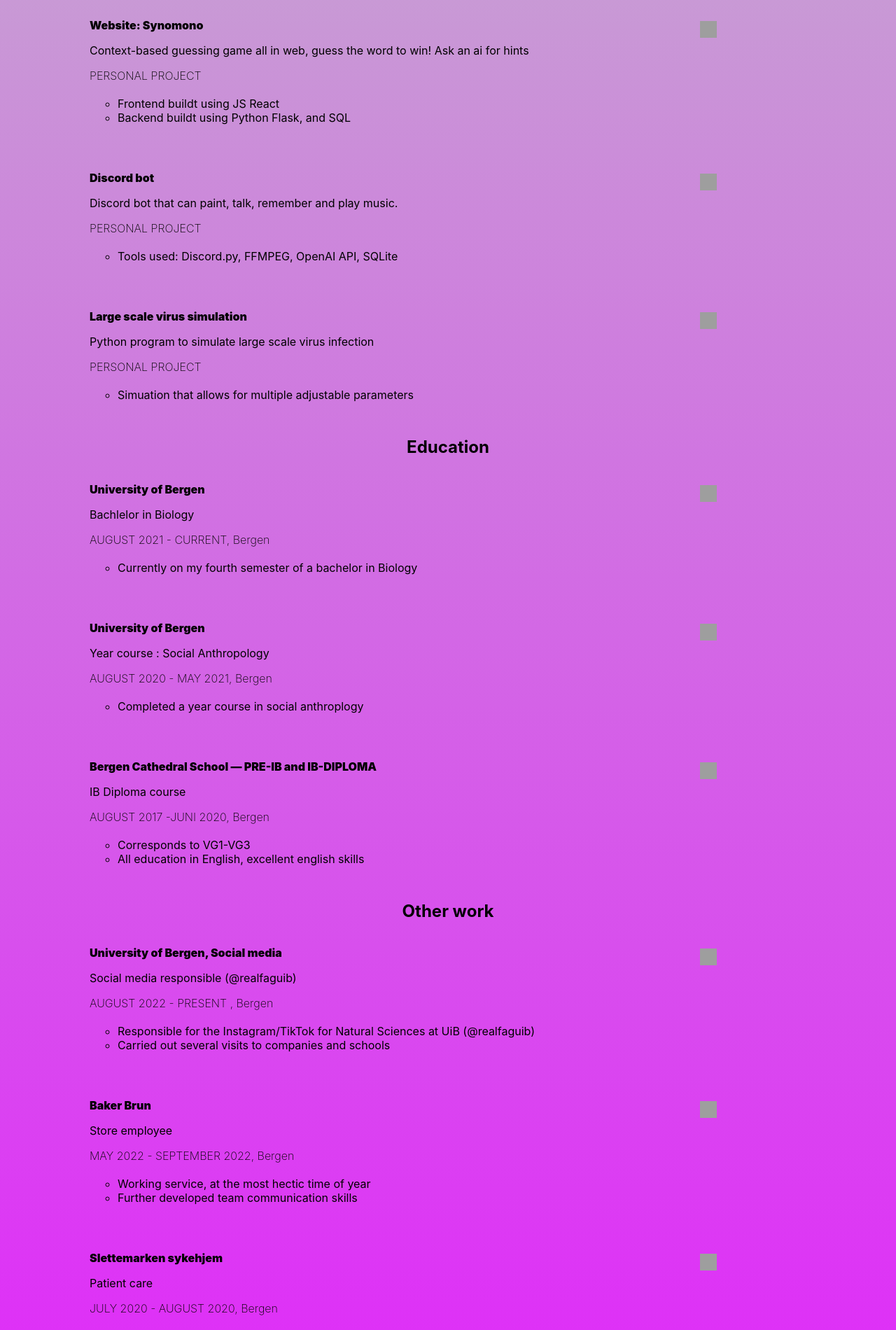
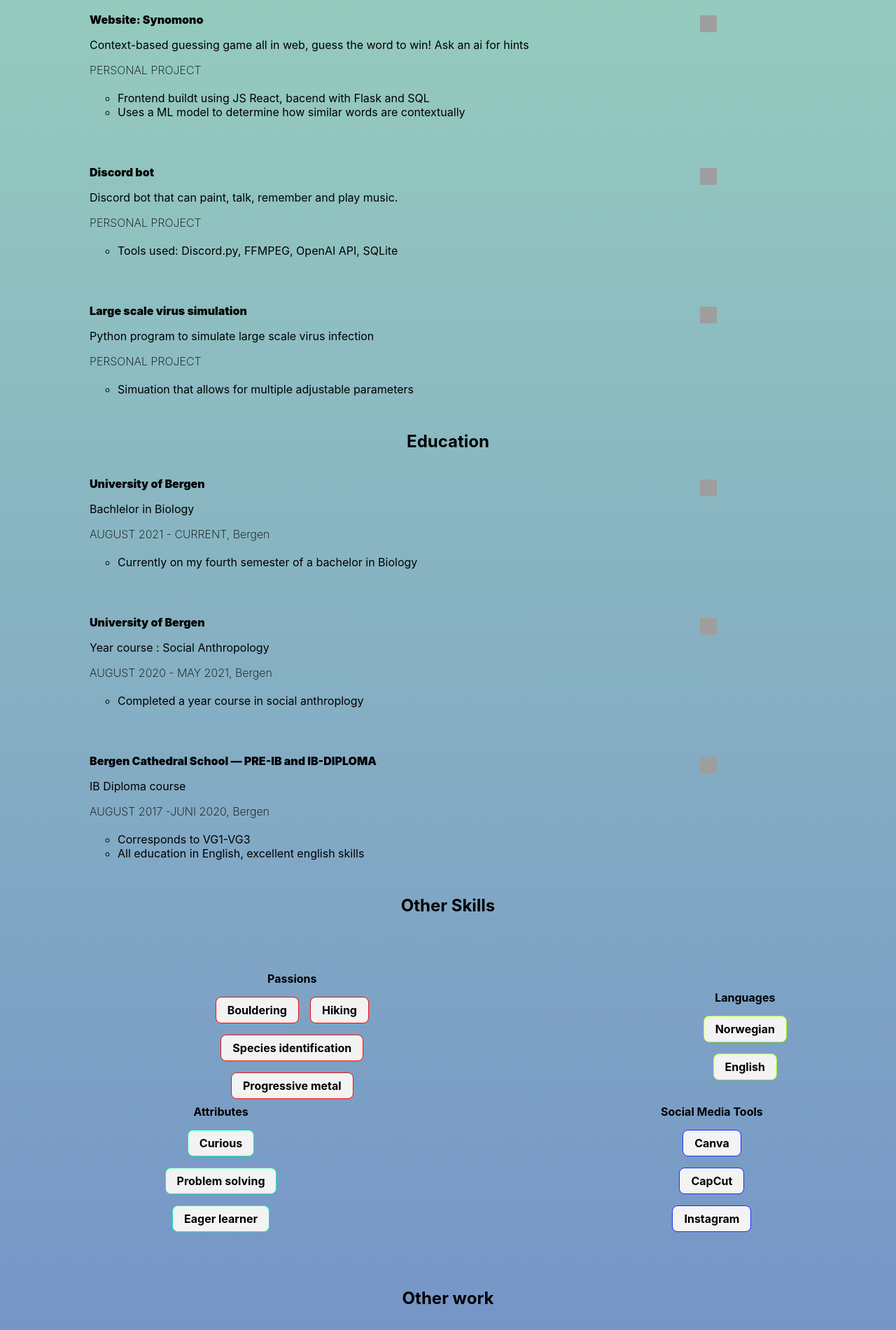
Before and after one commit to Freskoko/CVHomePage, a React (Create React App) app: page / in a window 1280 px wide. Shown: the part 1860-3760 px from the top of the page at 70% size. Built offline with nearby package versions, Linux system fonts and the light colour scheme; grey boxes are pictures that could not be loaded.

Commit message:
added other skills

```diff
--- a/src/App.css
+++ b/src/App.css
@@ -2,9 +2,9 @@ html, body {
   margin: 0;
   padding: 0;
 }
-
+/*   background: linear-gradient(180deg, rgba(4, 255, 8, 0.3) 0%, rgba(212, 60, 233, 0.908) 100%); */
 .AppWrapper {
-  background: linear-gradient(180deg, rgba(4, 255, 8, 0.3) 0%, rgba(225, 0, 255, 0.908) 100%);
+  background: linear-gradient(180deg, rgba(4, 255, 8, 0.3) 0%, rgba(86, 107, 200, 0.908) 100%);
   min-height: 100vh;
   width: 100%;
   height: 100%;
@@ -98,7 +98,7 @@ html, body {
   flex-wrap: wrap;
   justify-content: space-between;
   align-items: center; /* Add this line */
-  gap: 1rem; /* Add this line */
+  gap: 0.5rem; /* Add this line */
   margin-top: 80px;
   margin-left: 8%;
   margin-right: 8%;
@@ -110,7 +110,7 @@ html, body {
   display: flex;
   flex-wrap: wrap;
   gap: 1rem;
-  width: 60%;
+  width: 55%;
   border-color: rgb(228, 52, 33);
   align-items: center;
   justify-content: center;
--- a/src/App.js
+++ b/src/App.js
@@ -5,6 +5,7 @@ import otherjobsData from "./jsondata/otherjobsData.json"
 import educationData from "./jsondata/educationData.json"
 import projectData from "./jsondata/projectData.json"
 import skillsData from "./jsondata/skillsData.json"
+import OtherskillsData from "./jsondata/OtherskillsData.json"
 
 function StartHeader(){
   return (
@@ -178,6 +179,9 @@ function App() {
 
           <AllCVJobs jobData={educationData} />
 
+          <h2>Other Skills</h2>
+
+          <AllSkillLists data={OtherskillsData}/>
 
           <h2>Other work</h2>
 
--- /dev/null
+++ b/src/jsondata/OtherskillsData.json
@@ -0,0 +1,24 @@
+{
+    "skill1": {
+      "title": "Passions",
+      "skillList": ["Bouldering", "Hiking","Species identification","Progressive metal"],
+      "color":"#f20f07"
+    },
+    "skill2": {
+        "title": "Languages",
+        "skillList": ["Norwegian","English"],
+        "color":"#a6ff00"
+    },
+
+    "skill3": {
+        "title": "Attributes",
+        "skillList": ["Curious", "Problem solving", "Eager learner"],
+        "color":"#07f2ac"
+    },
+
+    "skill4": {
+        "title": "Social Media Tools",
+        "skillList": ["Canva", "CapCut", "Instagram"],
+        "color":"#182ff5"
+    }
+  }
--- a/src/jsondata/projectData.json
+++ b/src/jsondata/projectData.json
@@ -5,8 +5,8 @@
       "description": "Context-based guessing game all in web, guess the word to win! Ask an ai for hints",
         "time":"PERSONAL PROJECT",
         "link":"https://github.com/Freskoko/synomono",
-        "thing1":"Frontend buildt using JS React",
-        "thing2":"Backend buildt using Python Flask, and SQL"
+        "thing1":"Frontend buildt using JS React, bacend with Flask and SQL",
+        "thing2":"Uses a ML model to determine how similar words are contextually"
     }
     ,
 
```
